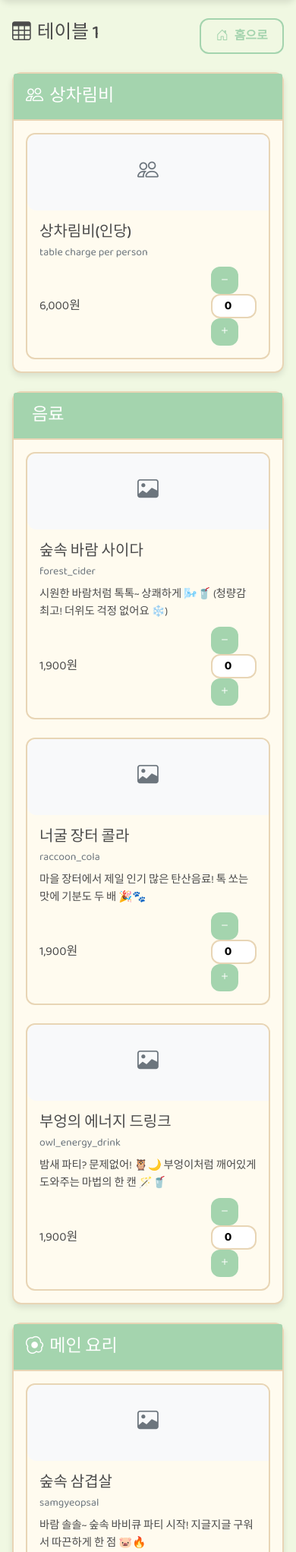
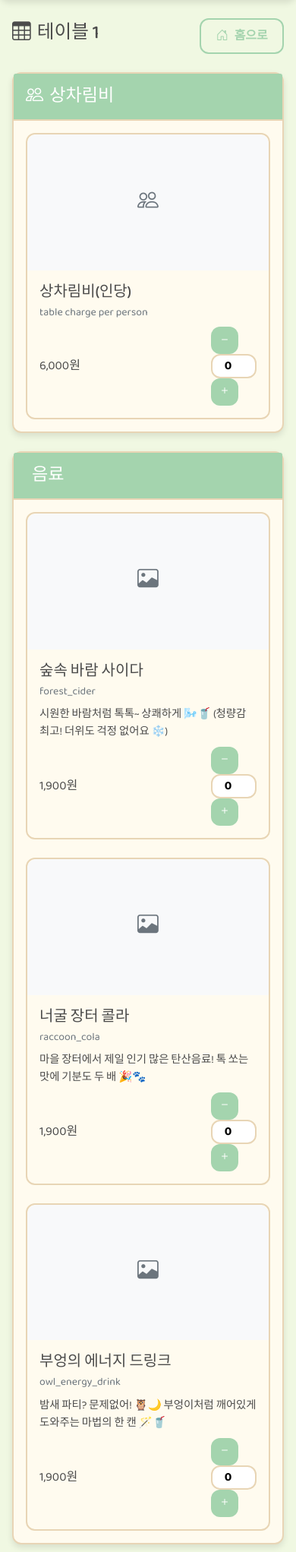
Before and after one commit to mrcha033/dongsuldongsul, a FastAPI app: page /order?table=1 in a window 390 px wide. Shown: the part 74-2117 px from the top of the page at 76% size. Run offline with FastAPI, Linux system fonts and the light colour scheme; some libraries are stand-ins or nearby versions; some web fonts are replaced.

Commit message:
Enhance .menu-image styles for improved responsiveness and visual consistency. Introduced new styles for mobile and side-by-side views, ensuring proper aspect ratios and height adjustments across different screen sizes.

```diff
--- a/static/css/style.css
+++ b/static/css/style.css
@@ -93,10 +93,38 @@ body {
     border-color: var(--primary-color);
 }
 
-.menu-image {
-    height: 120px;
+/* New .menu-image styles */
+.menu-image { /* This is the <img> tag or the placeholder div */
+    width: 100%;
     object-fit: cover;
-    border-radius: var(--border-radius) 0 0 var(--border-radius);
+    display: block; /* Ensures it behaves as a block element */
+}
+
+/* Styles for stacked view (mobile first approach) */
+.menu-card .menu-image-container .menu-image {
+    aspect-ratio: 16 / 9; /* Or 4/3, 3/2 - adjust to preference */
+    height: auto; /* Let aspect-ratio define height */
+    border-radius: var(--border-radius) var(--border-radius) 0 0; /* Top corners rounded */
+}
+
+/* Styles for the placeholder icon in stacked view */
+.menu-card .menu-image-container .menu-image.d-flex { /* This targets the placeholder div */
+    aspect-ratio: 16 / 9; /* Keep consistent aspect ratio */
+    height: auto; /* Let aspect-ratio define height */
+}
+
+/* Styles for side-by-side view (screens sm and up) */
+@media (min-width: 576px) { /* Bootstrap's sm breakpoint */
+    .menu-card .menu-image-container .menu-image {
+        height: 170px; /* Adjust this value based on visual preference alongside text content */
+        aspect-ratio: unset;
+        border-radius: var(--border-radius) 0 0 var(--border-radius);
+    }
+
+    .menu-card .menu-image-container .menu-image.d-flex { /* Placeholder */
+        height: 170px; /* Match actual image height */
+        aspect-ratio: unset;
+    }
 }
 
 .menu-description {
@@ -368,9 +396,11 @@ body {
         margin-bottom: 1rem;
     }
 
-    .menu-image {
+    /*
+    .menu-image {{
         height: 100px;
-    }
+    }}
+    */
 
     .card-body {
         padding: 1rem;
```
